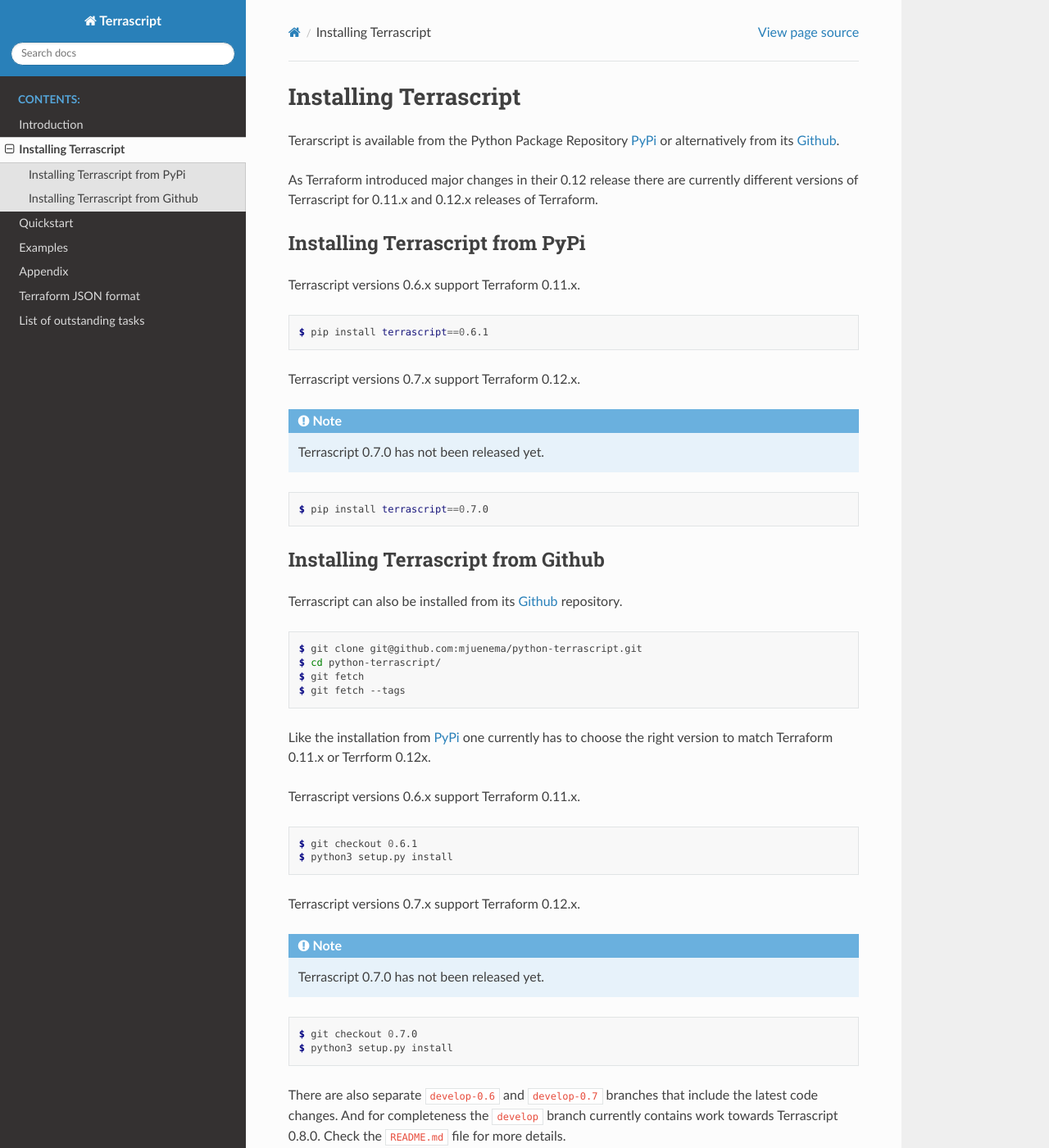
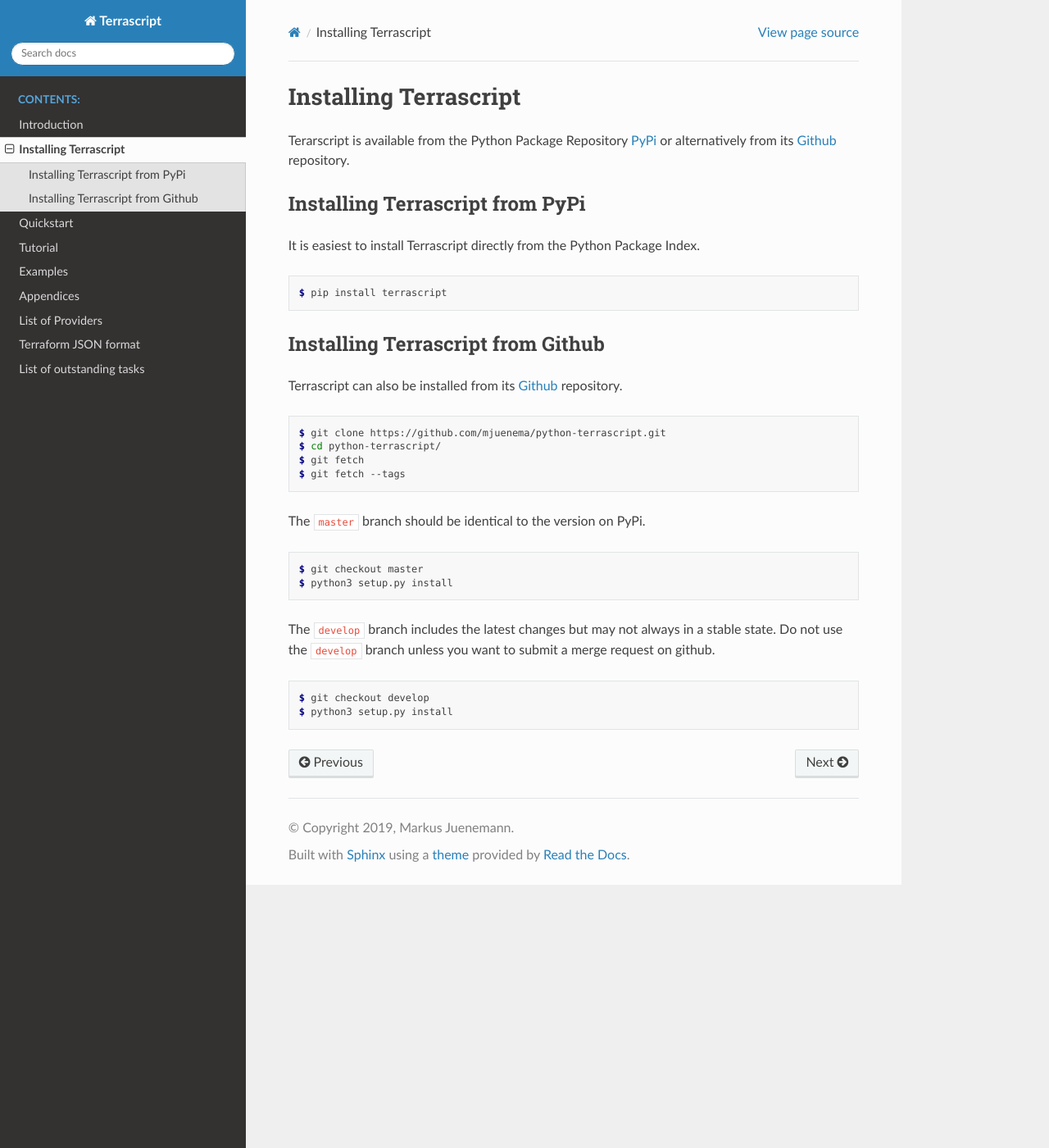
Before and after one commit to starhawking/python-terrascript, a Sphinx documentation site: the page built from docs/installation.rst, in a window 1280 px wide and 1400 px high. Shown: the whole window at 82% size. Built offline with Sphinx 7.4.7 and the Read the Docs theme 2.0.0, drawn with Linux system fonts in a browser that asks for light colours.

```diff
--- a/README.rst
+++ b/README.rst
@@ -133,6 +133,8 @@ Links
 
 * Documentation_ for Python-Terrascript.
 * Github_ page of Python-Terrascript.
+* `Terraform JSON`_ syntax.
 
 .. _Documentation: https://python-terrascript.readthedocs.io/en/index.html
 .. _Github: https://github.com/mjuenema/python-terrascript
+.. _`Terraform JSON`: https://www.terraform.io/docs/configuration/syntax-json.html
--- a/docs/appendix.rst
+++ b/docs/appendix.rst
@@ -1,2 +1,2 @@
-Appendix
---------
+Appendices
+----------
--- a/docs/installation.rst
+++ b/docs/installation.rst
@@ -1,14 +1,8 @@
 Installing Terrascript
 ----------------------
 
-.. todo:: Create Terrascript 0.7.0 release.
-
 Terarscript is available from the Python Package Repository PyPi_ or
-alternatively from its Github_.
-
-As Terraform introduced major changes in their 0.12 release there are
-currently different versions of Terrascript for 0.11.x and 0.12.x
-releases of Terraform.
+alternatively from its Github_ repository.
 
 .. _PyPi: https://pypi.org/project/terrascript/#history
 .. _Github: https://github.com/mjuenema/python-terrascript
@@ -17,20 +11,11 @@ releases of Terraform.
 Installing Terrascript from PyPi
 ~~~~~~~~~~~~~~~~~~~~~~~~~~~~~~~~
 
-Terrascript versions 0.6.x support Terraform 0.11.x.
+It is easiest to install Terrascript directly from the Python Package Index.
 
 .. code-block:: console
 
-   $ pip install terrascript==0.6.1
-
-Terrascript versions 0.7.x support Terraform 0.12.x.
-
-.. note:: Terrascript 0.7.0 has not been released yet.
-
-.. code-block:: console
-
-   $ pip install terrascript==0.7.0
-
+   $ pip install terrascript
 
 Installing Terrascript from Github
 ~~~~~~~~~~~~~~~~~~~~~~~~~~~~~~~~~~
@@ -39,31 +24,23 @@ Terrascript can also be installed from its Github_ repository.
 
 .. code-block:: console
 
-   $ git clone git@github.com:mjuenema/python-terrascript.git
+   $ git clone https://github.com/mjuenema/python-terrascript.git
    $ cd python-terrascript/
    $ git fetch
    $ git fetch --tags
 
-Like the installation from PyPi_ one currently has to choose the right
-version to match Terraform 0.11.x or Terrform 0.12x.
-
-Terrascript versions 0.6.x support Terraform 0.11.x.
+The ``master`` branch should be identical to the version on PyPi.
 
 .. code-block:: console
 
-   $ git checkout 0.6.1
+   $ git checkout master
    $ python3 setup.py install
 
-Terrascript versions 0.7.x support Terraform 0.12.x.
-
-.. note:: Terrascript 0.7.0 has not been released yet.
+The ``develop`` branch includes the latest changes but may not always
+in a stable state. Do not use the ``develop`` branch unless you want
+to submit a merge request on github.
 
 .. code-block:: console
 
-   $ git checkout 0.7.0
+   $ git checkout develop
    $ python3 setup.py install
-
-There are also separate ``develop-0.6`` and ``develop-0.7`` branches that
-include the latest code changes. And for completeness the ``develop`` branch
-currently contains work towards Terrascript 0.8.0. Check the ``README.md``
-file for more details.
```
Also changed, not shown: docs/index.rst (+2 -10 lines), docs/list_of_providers.rst (added, +72 -0 lines), docs/quickstart.rst (+10 -8 lines), docs/tutorial.rst (added, +212 -0 lines), 1 other file.
